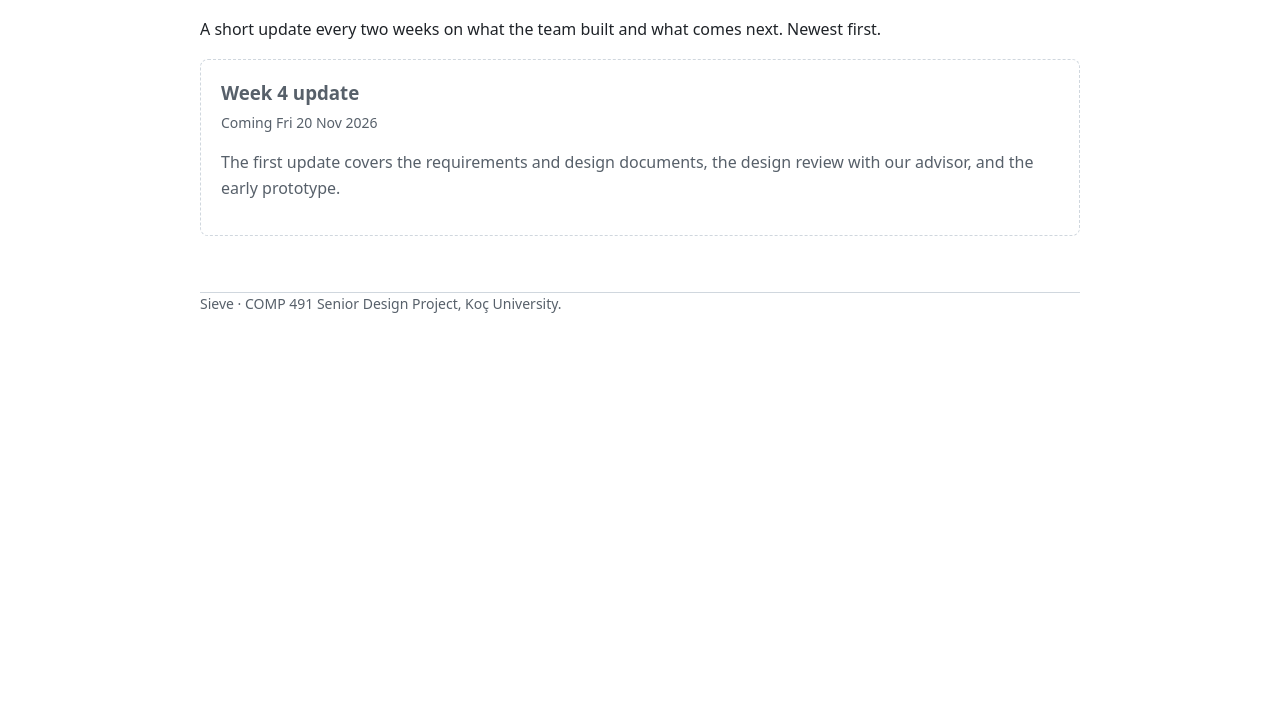
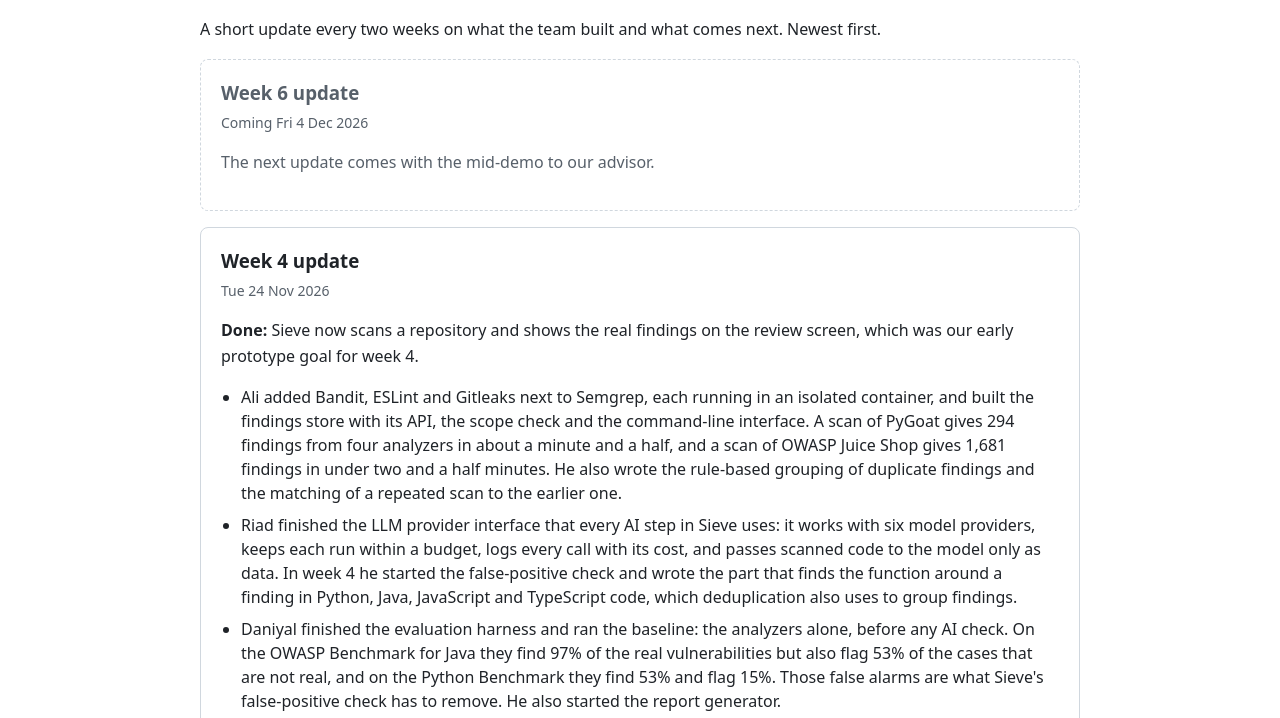
Before and after one commit to sieve-ku-comp491/sieve-ku-comp491.github.io, a plain HTML site: page updates.html in a window 1280 px wide. Shown: the part 161-879 px from the top of the page. Before the commit the page ends 800 px from the top, so only its background shows below. Drawn offline with Linux system fonts and the light colour scheme.

Commit message:
docs(website): add the week 4 progress update (#2)
Refs sieve-ku-comp491/sieve#18

```diff
--- a/style.css
+++ b/style.css
@@ -38,6 +38,8 @@ th { color: var(--muted); font-size: 13px; text-transform: uppercase; letter-spa
 .post h3 { margin: 0 0 4px; }
 .post .date { color: var(--muted); font-size: 14px; margin-bottom: 10px; }
 .post.upcoming { border-style: dashed; color: var(--muted); }
+.post ul { margin: 0 0 12px; padding-left: 20px; }
+.post li { margin-bottom: 8px; line-height: 1.5; }
 footer { padding: 28px 0 40px; color: var(--muted); font-size: 14px; }
 @media (max-width: 600px) { th:nth-child(1), td:nth-child(1) { white-space: nowrap; } }
 .muted { color: var(--muted); }
--- a/updates.html
+++ b/updates.html
@@ -35,9 +35,22 @@
     -->
 
     <article class="post upcoming">
+      <h3>Week 6 update</h3>
+      <div class="date">Coming Fri 4 Dec 2026</div>
+      <p>The next update comes with the mid-demo to our advisor.</p>
+    </article>
+
+    <article class="post">
       <h3>Week 4 update</h3>
-      <div class="date">Coming Fri 20 Nov 2026</div>
-      <p>The first update covers the requirements and design documents, the design review with our advisor, and the early prototype.</p>
+      <div class="date">Tue 24 Nov 2026</div>
+      <p><b>Done:</b> Sieve now scans a repository and shows the real findings on the review screen, which was our early prototype goal for week 4.</p>
+      <ul>
+        <li>Ali added Bandit, ESLint and Gitleaks next to Semgrep, each running in an isolated container, and built the findings store with its API, the scope check and the command-line interface. A scan of PyGoat gives 294 findings from four analyzers in about a minute and a half, and a scan of OWASP Juice Shop gives 1,681 findings in under two and a half minutes. He also wrote the rule-based grouping of duplicate findings and the matching of a repeated scan to the earlier one.</li>
+        <li>Riad finished the LLM provider interface that every AI step in Sieve uses: it works with six model providers, keeps each run within a budget, logs every call with its cost, and passes scanned code to the model only as data. In week 4 he started the false-positive check and wrote the part that finds the function around a finding in Python, Java, JavaScript and TypeScript code, which deduplication also uses to group findings.</li>
+        <li>Daniyal finished the evaluation harness and ran the baseline: the analyzers alone, before any AI check. On the OWASP Benchmark for Java they find 97% of the real vulnerabilities but also flag 53% of the cases that are not real, and on the Python Benchmark they find 53% and flag 15%. Those false alarms are what Sieve's false-positive check has to remove. He also started the report generator.</li>
+        <li>Furkan built the review screen: it lists the 153 Semgrep findings of a real PyGoat scan with filters for status, tool, severity and verdict, opens each finding with its code, and saves approve, reject and edit decisions through the API. A CVSS v4.0 score is always computed from its vector, never typed in.</li>
+      </ul>
+      <p><b>Next:</b> for the mid-demo on Fri 4 Dec, Ali adds the SpotBugs plug-in and scans WebGoat end to end, Riad adds the similarity and AI steps of deduplication and builds the false-positive check, Daniyal builds the report generator with Markdown export, and Furkan shows the review screen on triaged findings with the report preview.</p>
     </article>
   </section>
 </main>
```
